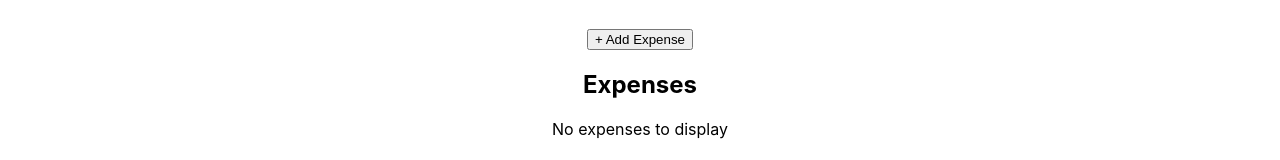
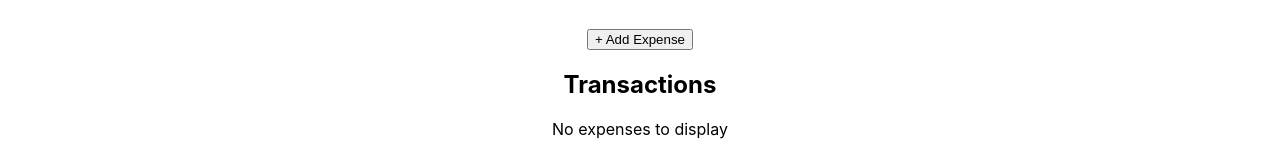
Before and after one commit to srishruthib/xpense-tracker, a React (Create React App) app: page / in a window 1280 px wide. Shown: the part 174-334 px from the top of the page. Built offline with nearby package versions, Linux system fonts and the light colour scheme.

Commit message:
Update heading to 'Transactions' to fix test case

```diff
--- a/src/Components/ExpenseList.js
+++ b/src/Components/ExpenseList.js
@@ -30,7 +30,7 @@ const ExpenseList = ({ expenses, deleteExpense, editExpense }) => {
 
     return (
         <div className="expense-list-container">
-            <h2>Expenses</h2>
+            <h2>Transactions</h2> {/* Changed from "Expenses" to "Transactions" */}
             {expenses.length === 0 ? (
                 <p>No expenses to display</p>
             ) : (
```
